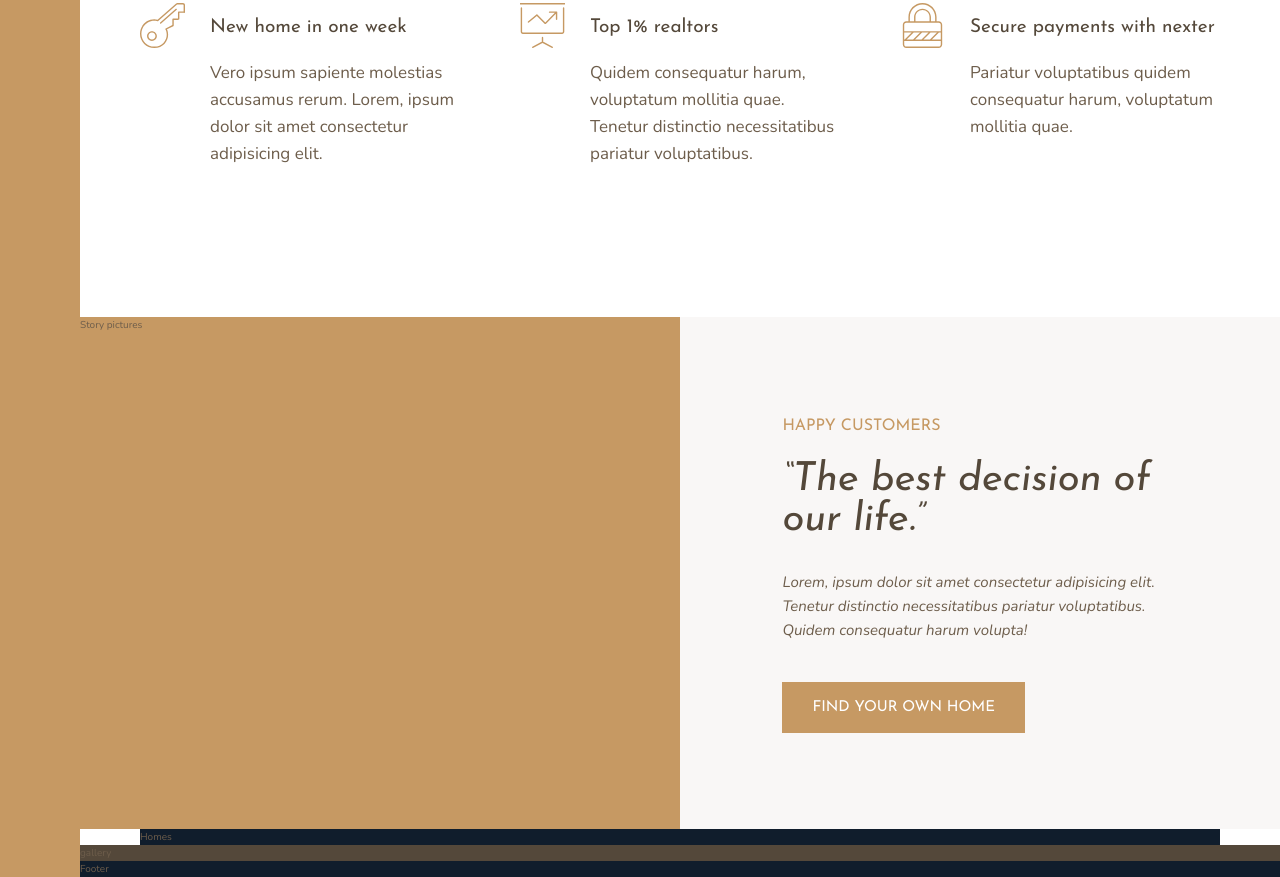
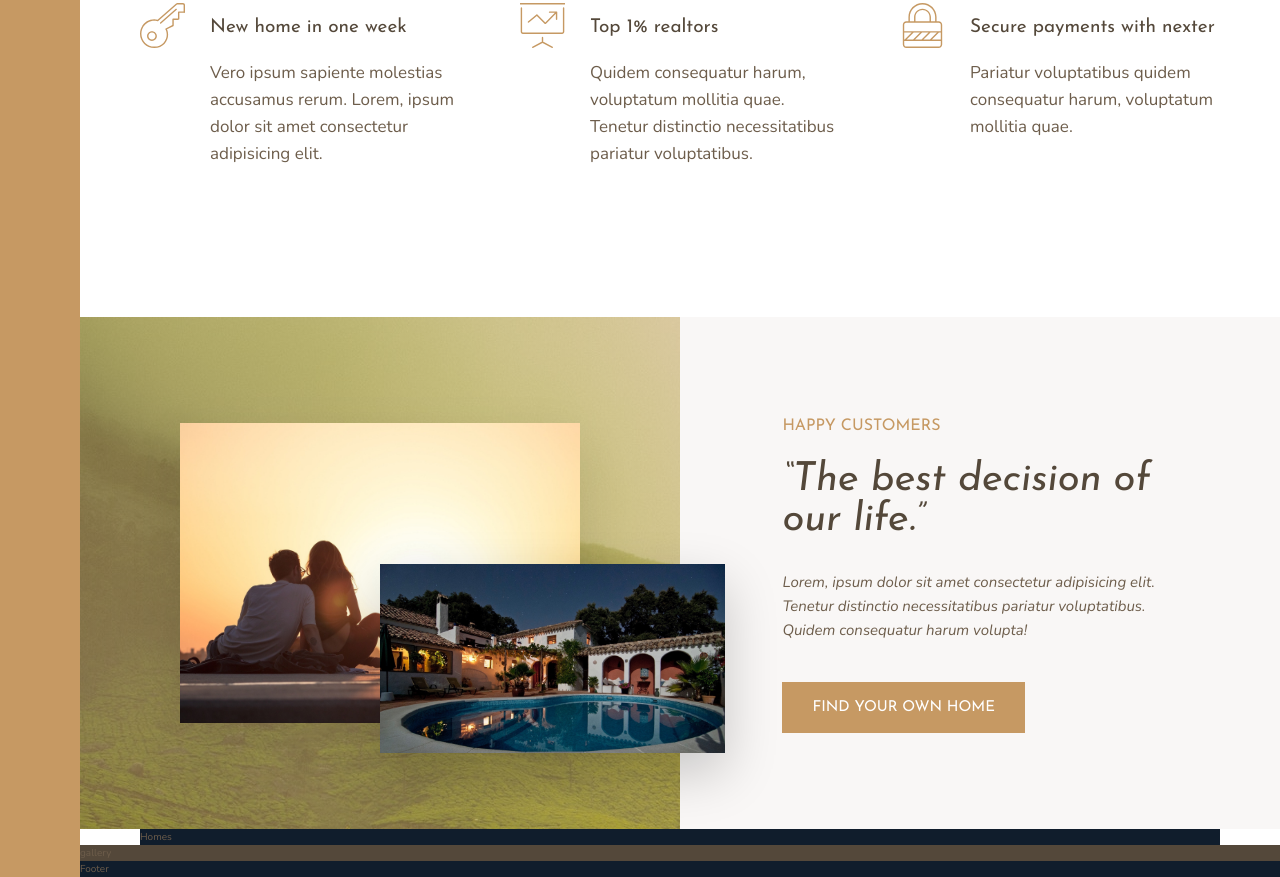
Before and after one commit to SwastikSonkusare/Nexter, a website: page index.html in a window 1280 px wide. Shown: the part 991-1868 px from the top of the page. Drawn offline with nearby package versions, Linux system fonts and the light colour scheme.

Commit message:
added: story-section

```diff
--- a/index.html
+++ b/index.html
@@ -89,7 +89,10 @@
       </div>
     </section>
 
-    <div class="story__pictures">Story pictures</div>
+    <div class="story__pictures">
+        <img src="img/story-1.jpeg" alt="Couple with new house" class="story__img--1">
+        <img src="img/story-2.jpeg" alt="New house" class="story__img--2">
+    </div>
 
     <div class="story__content">
         <h3 class="heading-3 mb-sm">
--- a/sass/_story.scss
+++ b/sass/_story.scss
@@ -2,8 +2,29 @@
 
     &__pictures {
         background-color: $color-primary;
+        grid-column: full-start / col-end 4;
+        background-image: linear-gradient(rgba($color-primary, .5), rgba($color-primary, .5)), url(../img/back.jpg);
 
-        grid-column: full-start / col-end 4;
+        display: grid;
+        grid-template-rows: repeat(6, 1fr);
+        grid-template-columns: repeat(6, 1fr);
+
+        align-items: center;
+    }
+
+    &__img--1 {
+        width: 100%;
+        grid-row: 2 / 6;
+        grid-column: 2 / 6;
+        box-shadow: 0 2rem 5rem rgba(0,0,0, .1);
+    }
+
+    &__img--2 {
+        width: 115%;
+        grid-row: 4 / 6;
+        grid-column: 4 / 7;
+        z-index: 10;
+        box-shadow: 0 2rem 5rem rgba(0,0,0, .2);
     }
 
     &__content {
```
Also changed, not shown: css/style.css.
